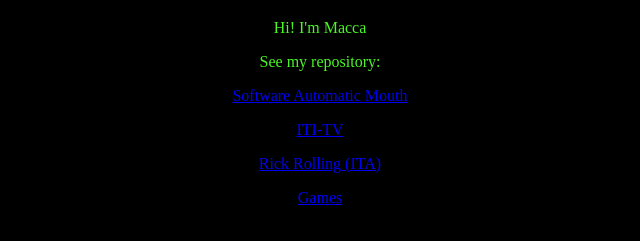
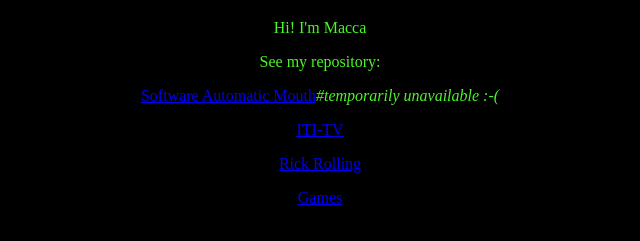
Before and after one commit to maccacomputer/maccacomputer.github.io, a plain HTML site: page index.html in a window 1280 px wide. Shown: the part 61-302 px from the top of the page, without its empty margins (320-960 px from the left). Drawn offline with Linux system fonts and the light colour scheme.

Commit message:
edit
edit sam visibility

```diff
--- a/index.html
+++ b/index.html
@@ -12,9 +12,9 @@
 	</center>
 	<center><font color="4AF626"><p>Hi! I'm Macca</p>
 	<p>See my repository:</p>
-	<p><a href="https://mcc-macca.github.io/sam">Software Automatic Mouth</a></p>
+	<p><a href="https://mcc-macca.github.io/sam">Software Automatic Mouth</a><i>#temporarily unavailable :-(</i></p>
 	<p><a href="https://mcc-macca.github.io/ITI-TV/info/descr.html">ITI-TV</a></p>
-	<p><a href="https://mcc-macca.github.io/rick_rolling_ita">Rick Rolling (ITA)</a></p>
+	<p><a href="https://mcc-macca.github.io/rick_rolling_ita">Rick Rolling</a></p>
 	<p><a href="https://mcc-macca.github.io/games">Games</a></p>
 	</font>
 	</center>
```
